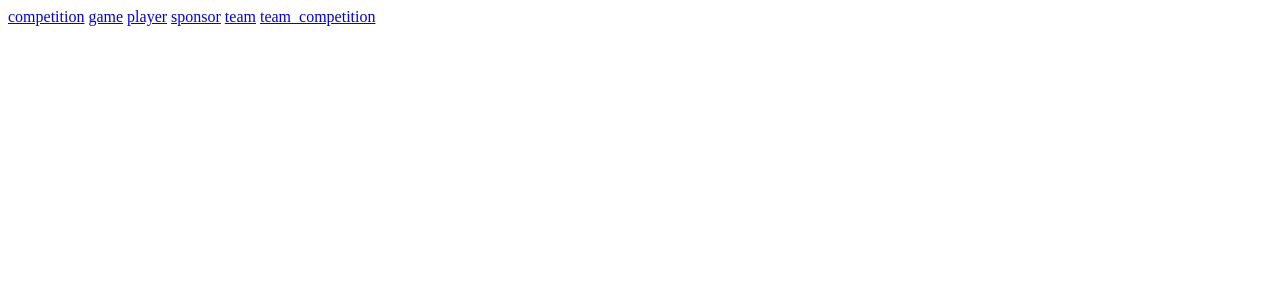
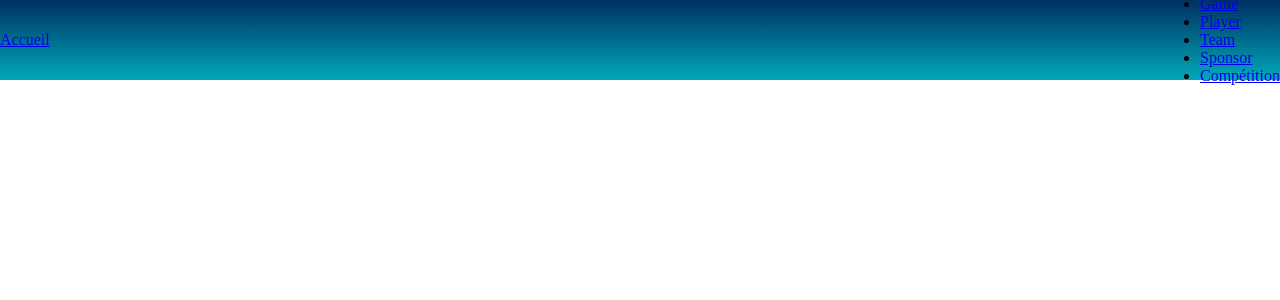
Before and after one commit to Zen-kun04/agence-gaming, a PHP site: page / in a window 1280 px wide. Shown: the top 300 px of the page. Run offline with PHP 8.4, Linux system fonts and the light colour scheme.

Commit message:
navbar en cours + css en cours

```diff
--- a/src/components/navbar.php
+++ b/src/components/navbar.php
@@ -1,3 +1,13 @@
-<?php
+<header class="header">
+    <a href="#">Accueil</a>
 
-?>
+    <nav class="navbar">
+        <ul>
+            <li id="game"><a href="#">Game</a></li>
+            <li id="player"><a href="#">Player</a></li>
+            <li id="team"><a href="#">Team</a></li>
+            <li id="sponsor"><a href="#">Sponsor</a></li>
+            <li id="competition"><a href="#">Compétition</a></li>
+        </ul>
+    </nav>
+</header>
--- a/src/index.php
+++ b/src/index.php
@@ -4,20 +4,26 @@
 
 <!DOCTYPE html>
 <html lang="en">
+
 <head>
     <meta charset="UTF-8">
     <meta http-equiv="X-UA-Compatible" content="IE=edge">
     <meta name="viewport" content="width=device-width, initial-scale=1.0">
     <title>Agence Gaming</title>
+    <link rel="stylesheet" href="./style.css">
 </head>
+
 <body>
     <header>
-        <a href="./components/competition.php">competition</a>
+        <?php include ("./components/navbar.php"); ?>
+
+
+        <!-- <a href="./components/competition.php">competition</a>
         <a href="./components/game.php">game</a>
         <a href="./components/player.php">player</a>
         <a href="./components/sponsor.php">sponsor</a>
         <a href="./components/team.php">team</a>
-        <a href="./components/team_competition.php">team_competition</a>
+        <a href="./components/team_competition.php">team_competition</a> -->
     </header>
     <main>
         <div id="container">
@@ -25,4 +31,5 @@
         </div>
     </main>
 </body>
+
 </html>
--- a/src/style.css
+++ b/src/style.css
@@ -0,0 +1,15 @@
+* {
+    margin: 0;
+    padding: 0;
+    scroll-behavior: smooth;
+}
+
+.header {
+    width: 100%;
+    height: 80px;
+    background: linear-gradient(rgb(0, 48, 99), rgb(0, 169, 185));
+
+    display: flex;
+    justify-content: space-between;
+    align-items: center;
+}
```
